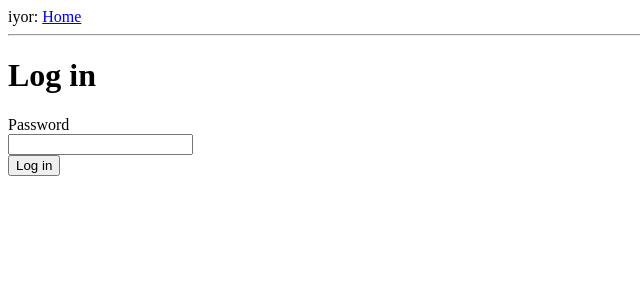
After one commit to iyor/iyor.io, a Flask app: page /login/ in a window 1280 px wide. The commit adds this page. Shown: the top 300 px of the page, without its empty margins (0-640 px from the left). Run offline with Flask 2, Linux system fonts and the light colour scheme.

Commit message:
Login functionality

```diff
--- a/app/config.py
+++ b/app/config.py
@@ -1,5 +1,7 @@
 import os
 basedir = os.path.abspath(os.path.dirname(__file__))
+
+ADMIN_PASS = 'admin_pass'
 
 SECRET_KEY = 'my-key'
 
--- a/app/routes.py
+++ b/app/routes.py
@@ -1,8 +1,10 @@
-from flask import render_template, Response, request, flash, redirect, url_for
+import functools
+from flask import render_template, Response, request, flash, redirect, url_for, session
 from flask import current_app as app
 from app import models, db
 from app.forms import PostForm
 from datetime import datetime
+from app.config import ADMIN_PASS
 
 @app.route('/')
 @app.route('/index')
@@ -13,7 +15,16 @@ def index():
                            title = title,
                            posts = posts)
 
+def login_required(fn):
+    @functools.wraps(fn) # Test if this could be removed
+    def inner(*args, **kwargs):
+        if session.get('logged_in'):
+            return fn(*args, **kwargs)
+        return redirect(url_for('login', next=request.path))
+    return inner
+
 @app.route('/create', methods = ['GET', 'POST'])
+@login_required
 def create():
     form = PostForm()
     if form.validate_on_submit():
@@ -27,6 +38,28 @@ def create():
                            title='post',
                            form=form)
 
+@app.route('/login/', methods=['GET', 'POST'])
+def login():
+    next_url = request.args.get('next') or request.form.get('next')
+    if request.method == 'POST' and request.form.get('password'):
+        password = request.form.get('password')
+        if password == ADMIN_PASS:
+            session['logged_in'] = True
+            session.permanent = True  # Use cookie to store session.
+            flash('You are now logged in.', 'success')
+            return redirect(next_url or url_for('index'))
+        else:
+            flash('Incorrect password.', 'danger')
+    return render_template('login.html', next_url=next_url)
+
+@app.route('/logout/', methods=['GET', 'POST'])
+def logout():
+    if request.method == 'POST':
+        session.clear()
+        return redirect(url_for('login'))
+    return render_template('logout.html')
+
+
 @app.errorhandler(404)
 def not_found(exc):
     return Response('<h3>Not found</h3>'), 404
--- a/app/templates/create_post.html
+++ b/app/templates/create_post.html
@@ -2,7 +2,7 @@
 
 {% block content %}
   <h1>Post</h1>
-  <form action="" method="post" name="create_post">
+  <form action="{{ url_for('create')}}" method="post" name="create_post">
     {{ form.hidden_tag() }}
     <p>
       Title: <br>
--- /dev/null
+++ b/app/templates/login.html
@@ -0,0 +1,18 @@
+{% extends "iyor_base.html" %}
+
+{% block content %}
+  <h1>Log in</h1>
+  <form action="{{ url_for('login', next=next_url) }}" class="form-horizontal" method="post">
+    <div class="form-group">
+      <label for="password" class="col-sm-2 control-label">Password</label>
+      <div class="col-sm-10">
+        <input class="form-control" id="password" name="password" type="password">
+      </div>
+    </div>
+    <div class="form-group">
+      <div class="col-sm-offset-2 col-sm-10">
+        <button class="btn btn-default" type="submit">Log in</button>
+      </div>
+    </div>
+  </form>
+{% endblock %}
--- a/run.py
+++ b/run.py
@@ -1,4 +1,4 @@
 #!env/bin/python
 from app import app
 
-app.run(debug=True)
+app.run(debug=True, port=8000)
```
